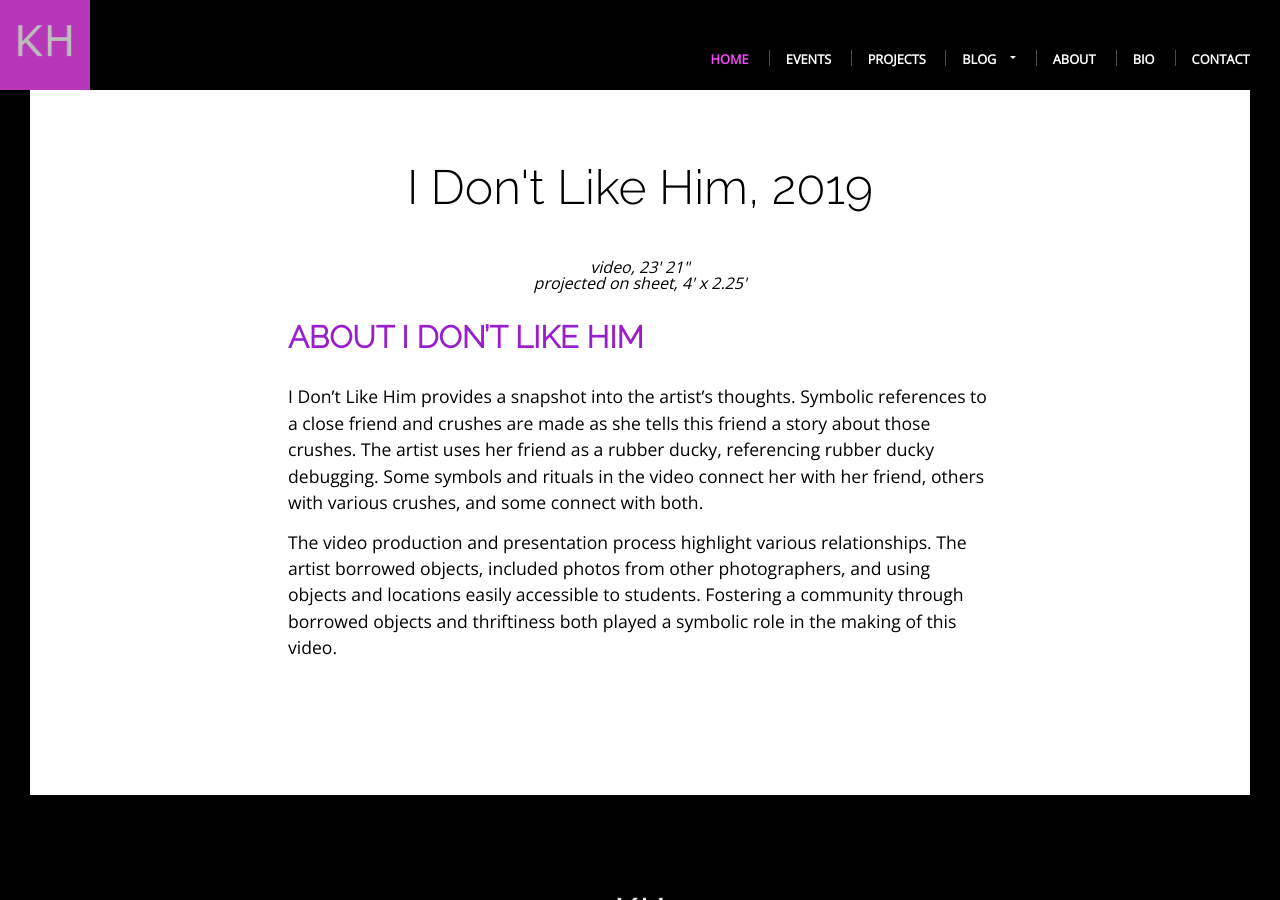
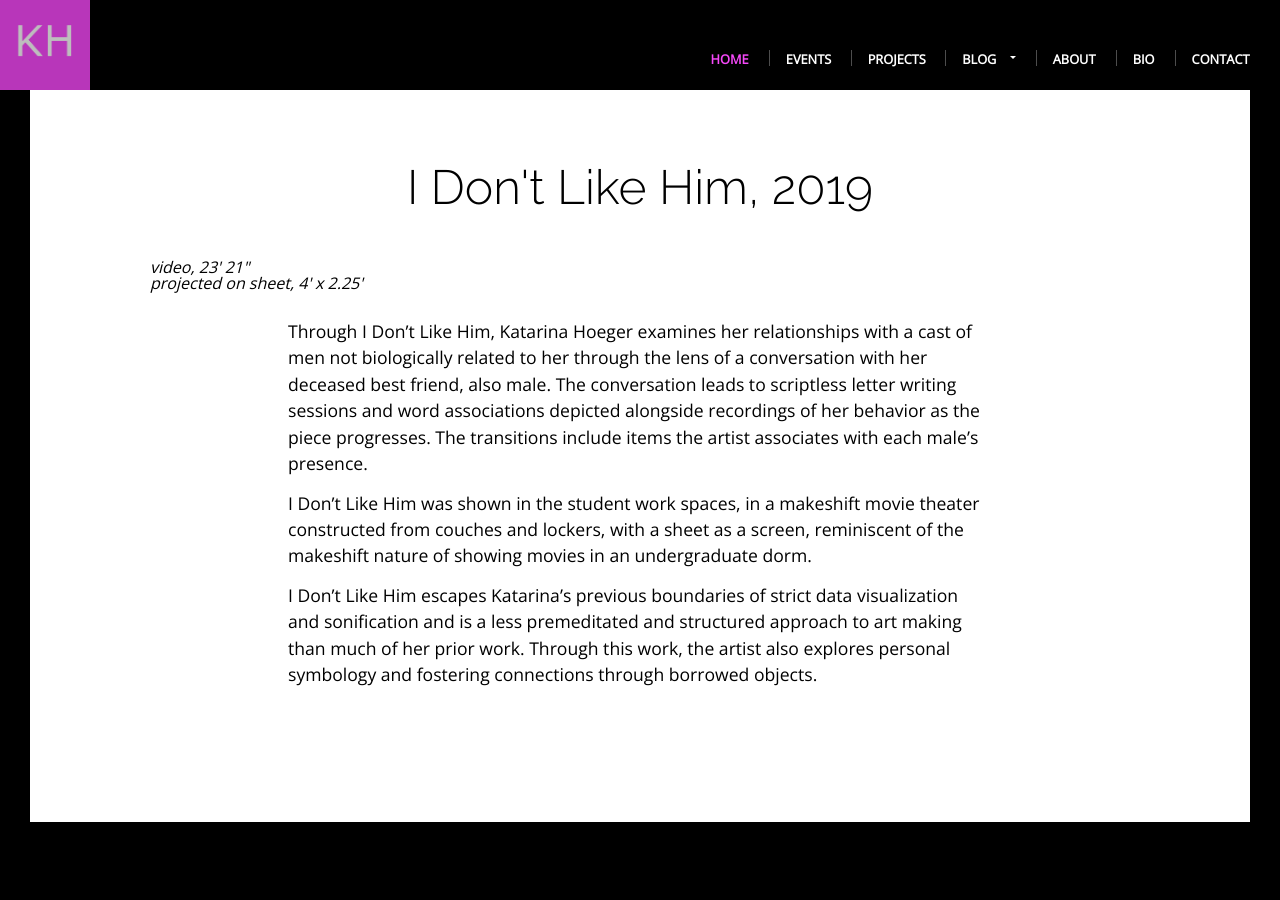
Before and after one commit to khoeger/khoeger.github.io, a Jekyll site: the page built from _projects_list/i-dont-like-him.markdown, in a window 1280 px wide and 900 px high, scrolled down 377 px. Built offline with Jekyll 4.4.1, drawn with Linux system fonts in a browser that asks for light colours.

Commit message:
Update project descriptions

```diff
--- a/_layouts/project.html
+++ b/_layouts/project.html
@@ -21,35 +21,36 @@ layout: default
         <div class="post-byline">
             <time class="post-time">
             </time>
+          </div>
+      </header>
+      <div class="project-details">
       {% if page.artists %}
-              <div class="project-details project-artists">
+        <div class="project-artists">
       Collaborator(s): {{ page.artists }}
         </div>
       {% endif %} <!--end if page.artists -->
       {% if page.media %}
       {% if page.length-sec %}
-            <div class="project-details project-media project-video">
+      <div class="project-media project-video">
         {{page.media}}, {{page.length-min}}' {{page.length-sec}}"
       </div>
       {% else %}
-            <div class="project-details project-media">
+      <div class="project-media">
         {{page.media}}
       </div>
       {% endif %} <!-- end if page.media == "video"-->
       {% endif %} <!-- end if page.media -->
       {% if page.materials%}
-            <div class="project-details project-materials">
+      <div class="project-materials">
         {{page.materials}}
       </div>
       {% endif %} <!-- end if page.materials -->
       {% if page.display-description %}
-            <div class="project-details project-display">
+      <div class="project-display">
         {{page.display-description}}, {{page.display-size}}
       </div>
       {% endif %} <!-- end if page.display-description -->
-
-          </div>
-      </header>
+      </div> <!-- end div project-details-->
       <div class="post-content" itemprop="articleBody">
         {{ content}}
       </div>
--- a/_projects_list/i-dont-like-him.markdown
+++ b/_projects_list/i-dont-like-him.markdown
@@ -18,12 +18,16 @@ description: A video-based trip through the artist's thoughts touching on past f
 published: true
 alt-text:
 ---
-## About {{page.title}}
-{{page.title}} provides a snapshot into the artist’s thoughts.
-Symbolic references to a close friend and crushes are made as she tells this friend a story about those crushes.
-The artist uses her friend as a rubber ducky, referencing rubber ducky debugging.
-Some symbols and rituals in the video connect her with her friend, others with various crushes, and some connect with both.
 
-The video production and presentation process highlight various relationships.
-The artist borrowed objects, included photos from other photographers, and using objects and locations easily accessible to students.
-Fostering a community through borrowed objects and thriftiness both played a symbolic role in the making of this video.
+Through {{page.title}}, Katarina Hoeger examines her relationships with a cast of men not biologically related to her through the lens of a conversation with her deceased
+best friend, also male.
+The conversation leads to scriptless letter writing sessions
+and word associations depicted alongside recordings of her behavior as the piece
+progresses.
+The transitions include items the artist associates with each male's presence.
+
+{{page.title}} was shown in the student work spaces, in a makeshift movie theater constructed from couches and  lockers, with a sheet as a screen, reminiscent of the makeshift nature of showing movies in an undergraduate
+dorm.
+
+{{page.title}} escapes Katarina's previous boundaries of strict data visualization and sonification and is a less premeditated and structured approach to art making than much of her prior work.
+Through this work, the artist also explores personal symbology and fostering connections through borrowed objects.
--- a/stylings/main.css
+++ b/stylings/main.css
@@ -567,6 +567,11 @@ h4 {
 /*Individual Project*/
 .project {
   width: 100%;
+}
+.project-details {
+  text-align: left;
+  font-style: italic;
+  margin-bottom: 3vh;
 }
 /* BLOG STYLES */
 .blog-recent {
```
Lines whose indentation alone changed are shown as unchanged.
